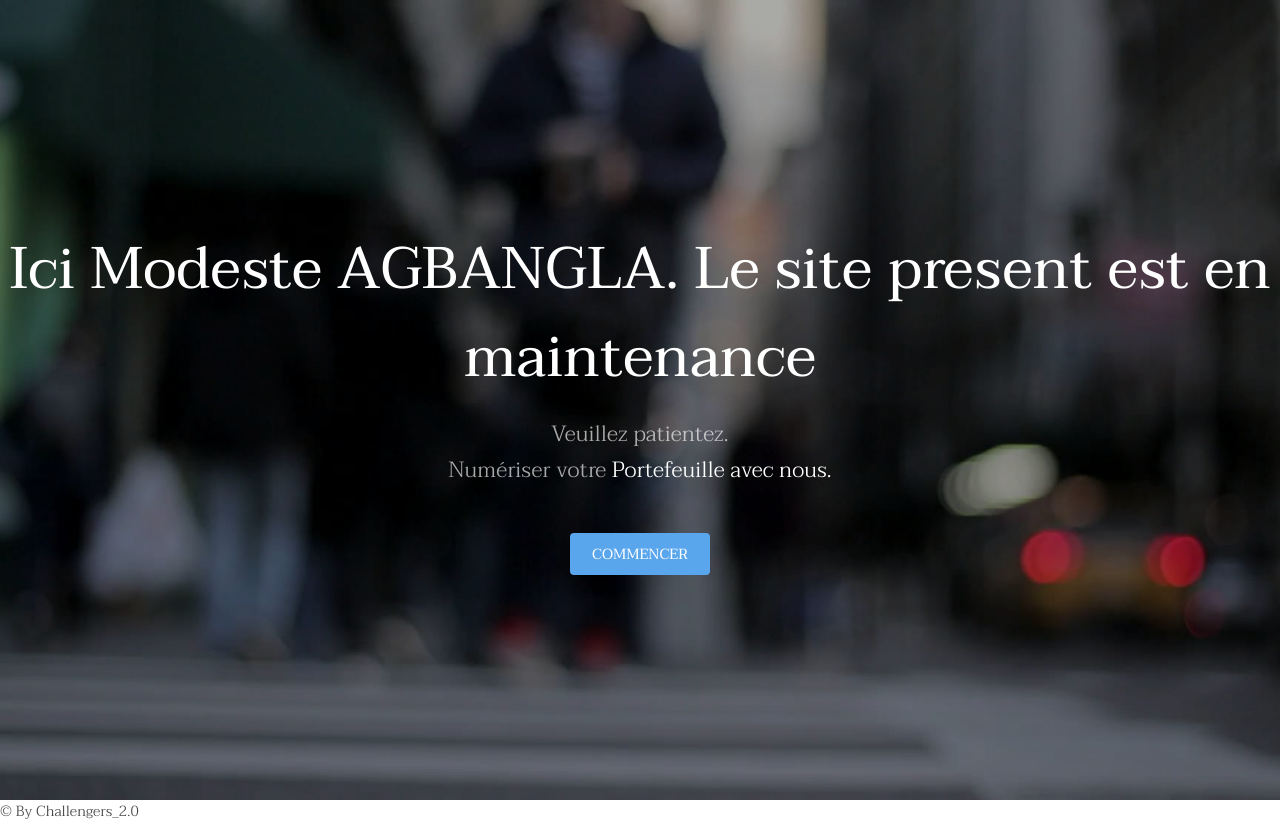
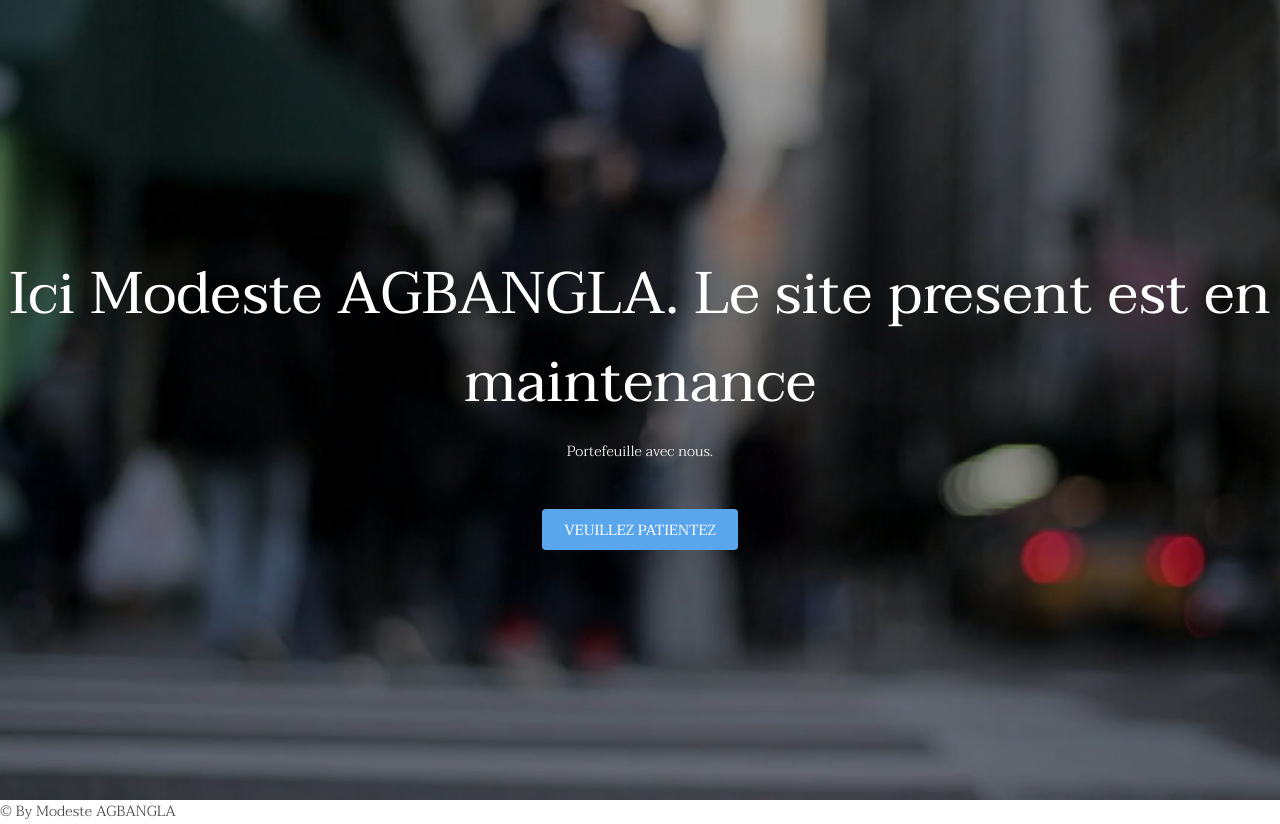
Before and after one commit to Pikatchu99/evolution, a plain HTML site: page index.html in a window 1280 px wide. Drawn offline with Linux system fonts and the light colour scheme.

Commit message:
commentaire

```diff
--- a/index.html
+++ b/index.html
@@ -16,15 +16,14 @@
 			<section id="banner" data-video="images/banner">
 				<div class="inner">
 					<h1>Ici Modeste AGBANGLA. Le site present est en maintenance</h1>
-					<p>Veuillez patientez. <br />
-					Numériser votre<a href="https://www.inc-conso.fr/content/banque/le-portefeuille-electronique-ou-numerique"> Portefeuille </a> <a href="#">avec nous.</a></p>
-					<a href="#one" class="button special scrolly">COMMENCER</a>
+					<a href="https://www.inc-conso.fr/content/banque/le-portefeuille-electronique-ou-numerique"> Portefeuille </a> <a href="#">avec nous.</a></p>
+					<a href="#one" class="button special scrolly">VEUILLEZ PATIENTEZ</a>
 				</div>
 			</section>
 
 		<!-- Footer -->
 		<div class="copyright">
-		&copy; By<a href="#"></a> Challengers_2.0
+		&copy; By<a href="#"></a> Modeste AGBANGLA
 		</div>
 		</div>
 			</footer>
```
